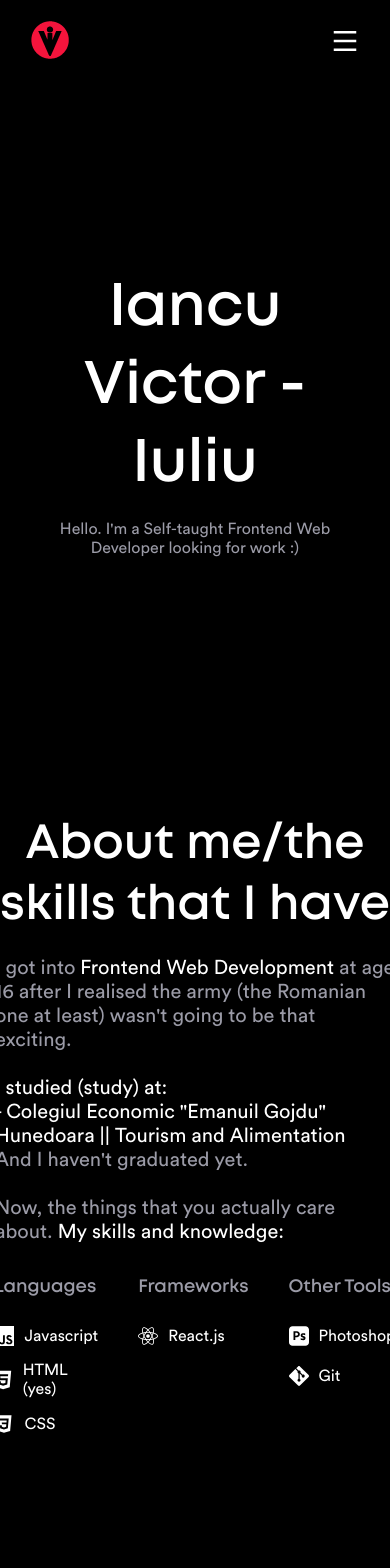
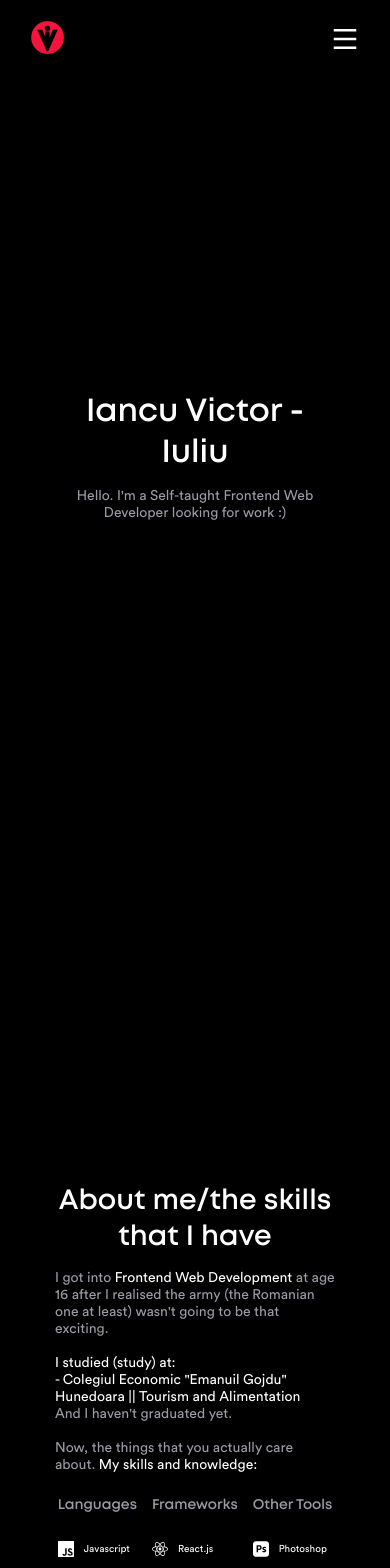
Before and after one commit to iancuvictor/Portfolio, a React (Create React App) app: page / in a window 390 px wide. Shown: the top 1568 px of the page. Built offline with nearby package versions, Linux system fonts and the light colour scheme; the HTML template or start-up script is replaced by a standard one.

Commit message:
Bugged version of: Mobile responsiveness for shitty phones that have a screen size smaller than fucking 320px. Will fix later because right now I am fed up on this shit ass resolution.

```diff
--- a/src/App.css
+++ b/src/App.css
@@ -8,7 +8,13 @@
   src: url('./fonts/Circular/CircularStd-Book.otf');
 }
 
+html{
+  background-color: #fff;
+  overflow-x: hidden;
+}
+
 body{
   background: #000;
   overflow-x: hidden;
+  overflow-y: hidden;
 }
--- a/src/components/about/about.jsx
+++ b/src/components/about/about.jsx
@@ -10,13 +10,13 @@ function About() {
         <div id='aboutPage' className={css.aboutPage}>
             <div className={css.content}>
                 <h1>About me/the skills that I have</h1>
-                <p>I got into <span style={{ color: '#fff' }}>Frontend Web Development</span> at age 16 after I realised the army (the Romanian one at least) wasn't going to be that exciting.<br></br><br></br><span style={{ color: '#fff', fontSize: '20px' }}>I studied (study) at: <br></br>- Colegiul Economic "Emanuil Gojdu" Hunedoara || Tourism and Alimentation</span>
+                <p>I got into <span style={{ color: '#fff' }}>Frontend Web Development</span> at age 16 after I realised the army (the Romanian one at least) wasn't going to be that exciting.<br></br><br></br><span style={{ color: '#fff' }}>I studied (study) at: <br></br>- Colegiul Economic "Emanuil Gojdu" Hunedoara || Tourism and Alimentation</span>
                 <br></br>
                 And I haven't graduated yet.
                 <br></br>
                 <br></br>
                 Now, the things that you actually care about.
-                <span style={{ color: '#fff', fontSize: '20px' }}> My skills and knowledge: </span></p>
+                <span style={{ color: '#fff' }}> My skills and knowledge: </span></p>
                 <div className={css.skillsContent}>
                     <div className={css.languages}>
                         <h1>Languages</h1>
--- a/src/components/about/about.module.css
+++ b/src/components/about/about.module.css
@@ -3,8 +3,8 @@
     display: flex;
     justify-content: center;
     align-items: center;
-    height: 85vh;
-    padding-top: 21vh;
+    height: 75vh;
+    padding-top: 25vh;
 }
 
 .content{
@@ -18,6 +18,7 @@
     font-size: 45px;
     font-family: Mont;
     margin: 0;
+    width: 100%;
 }
 
 .content > p {
@@ -132,3 +133,37 @@
         font-size: 16px;
     }
 }
+
+@media screen and (max-width: 430px) {
+    .aboutPage{
+        height: 95vh;
+    }
+
+    .content{
+        width: 280px;
+    }
+
+    .content > h1 {
+        font-size: 28px;
+    }
+
+    .content > p {
+        font-size: 14px;
+    }
+
+    .skillsContent{
+        gap: 15px;
+    }
+
+    .languages h1, .frameworks h1, .otherTools h1{
+    font-size: 14px;
+    }
+
+    .languages ul a, .frameworks ul a, .otherTools ul a{
+        font-size: 10px;
+    }
+
+    .htmlIcon, .cssIcon, .jsIcon, .reactIcon, .photoIcon, .gitIcon{
+        width: 16px;
+    }
+}
--- a/src/components/landing/landing.module.css
+++ b/src/components/landing/landing.module.css
@@ -5,6 +5,7 @@
     align-items: center;
     height: 40vh;
     padding-top: 30vh;
+    padding-bottom: 15vh;
 }
 
 .landDesc{
@@ -56,3 +57,24 @@
         font-size: 16px;
     }
 }
+
+@media screen and (max-width: 430px) {
+    .landDesc {
+        padding: 50px;
+    }
+
+    .landingPage{
+        justify-content: center;
+        align-items: center;
+        width: 100%;
+        height: 50vh;
+    }
+
+    .landingPage h1 {
+        font-size: 32px;
+    }
+
+    .landingPage p {
+        font-size: 14px;
+    }
+}
--- a/src/components/navbar/navbar.jsx
+++ b/src/components/navbar/navbar.jsx
@@ -44,8 +44,8 @@ function Navbar() {
 
                 <div className={css.navbarSideMenu}>
                     {toggleMenu
-                        ? <RiCloseFill color='#fff' size={30} onClick={() => setToggleMenu(false)} />
-                        : <RiMenuFill color='#fff' size={30} onClick={() => setToggleMenu(true)} />
+                        ? <RiCloseFill className={css.hamburgerIcon} color='#fff' size={30} onClick={() => setToggleMenu(false)} />
+                        : <RiMenuFill className={css.hamburgerIcon} color='#fff' size={30} onClick={() => setToggleMenu(true)} />
                     }
                     {toggleMenu && (
                         <div className={css.sideMenuContainer}>
--- a/src/components/navbar/navbar.module.css
+++ b/src/components/navbar/navbar.module.css
@@ -51,6 +51,10 @@
 
 .navbarSideMenu, .sideMenuContainer{
     display: none;
+}
+
+.hamburgerIcon{
+    cursor: pointer;
 }
 
 @keyframes fadeIn {
@@ -134,3 +138,9 @@
         animation: fadeOut 0.25s ease-out;
     }
 }
+
+@media screen and (max-width: 430px) {
+    .navbarBody img {
+        width: 35px;
+    }
+}
--- a/src/components/projectSlide/projectSlide.jsx
+++ b/src/components/projectSlide/projectSlide.jsx
@@ -10,7 +10,7 @@ function ProjectSlide(props) {
       <div className={css.madeIn}>{props.madeIn}</div>
       <p className={css.description}>{props.description}</p>
       <div className={css.footer}>
-        <BsGithub size={30} /><a target='_blank' rel="noreferrer" href={props.githubLink}>Project &#123;Source Code&#125;</a>
+        <BsGithub className={css.gitIcon} size={30} /><a target='_blank' rel="noreferrer" href={props.githubLink}>Project &#123;Source Code&#125;</a>
       </div>
       {/*<div className={css.madeIn}>{props.madeIn}</div>*/}
     </div>
--- a/src/components/projectSlide/projectSlide.module.css
+++ b/src/components/projectSlide/projectSlide.module.css
@@ -62,3 +62,30 @@
 .footer a:hover{
     color: #8C9EFF;
 }
+
+@media screen and (max-width: 430px) {
+    .projectSlideBody{
+        width: 200px;
+    }
+
+    .image{
+    width: 200px;
+    height: 98px;
+    }
+
+    .title{
+        font-size: 20px;
+    }
+
+    .description{
+        font-size: 14px;
+    }
+
+    .footer a {
+        font-size: 14px;
+    }
+
+    .gitIcon{
+        width: 25px;
+    }
+}
--- a/src/components/projects/projects.module.css
+++ b/src/components/projects/projects.module.css
@@ -51,3 +51,13 @@
         flex-wrap: wrap;
     }
 }
+
+@media screen and (max-width: 430px) {
+    .content>h1 {
+        font-size: 28px;
+    }
+
+    .content>p {
+        font-size: 14px;
+    }
+}
```
